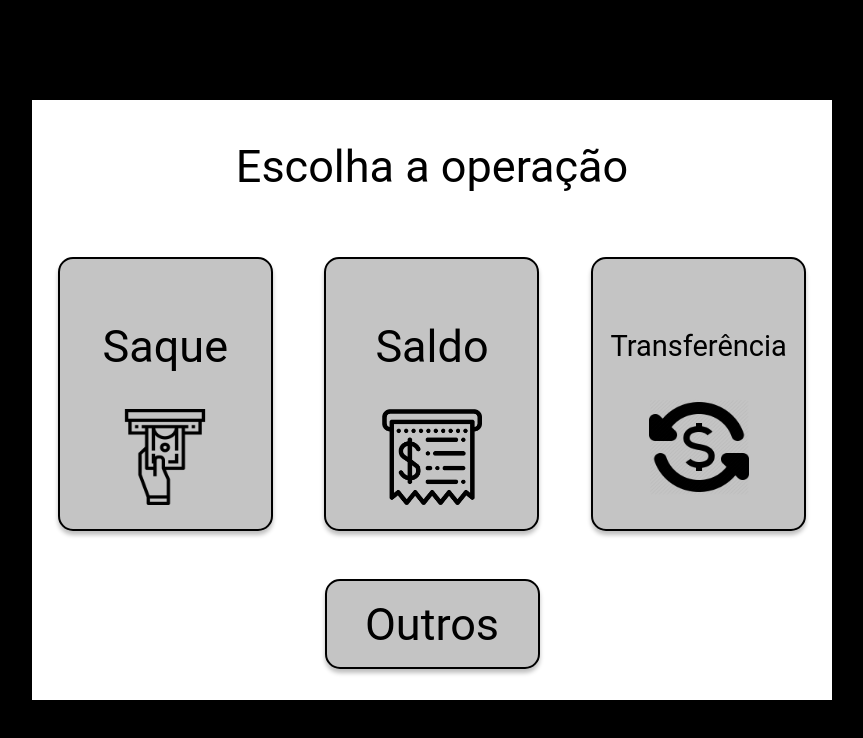
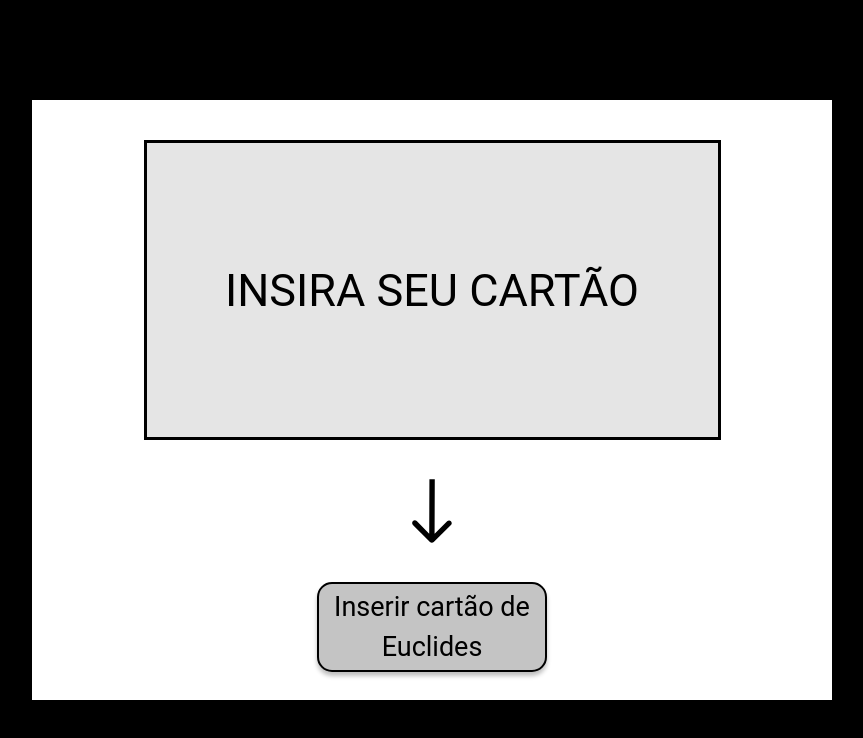
Before and after one commit to danielmatoscastro/ATM, a React (Create React App) app in the folder atm-proto/: page / in a window 1280 px wide. Shown: the top 738 px of the page, without its empty margins (208-1071 px from the left). Built offline with nearby package versions, Linux system fonts and the light colour scheme.

Commit message:
add Home.

```diff
--- a/atm-proto/src/App.js
+++ b/atm-proto/src/App.js
@@ -1,6 +1,11 @@
 import { BrowserRouter as Router, Switch, Route } from 'react-router-dom';
 import { CurrentUserProvider, CurrentOperationProvider } from 'contexts';
-import { Menu, Withdraw, SecondaryMeny } from 'pages';
+import {
+  Home,
+  Menu,
+  Withdraw,
+  SecondaryMeny,
+} from 'pages';
 
 function App() {
   return (
@@ -15,8 +20,11 @@ function App() {
               <Route path="/outros">
                 <SecondaryMeny />
               </Route>
+              <Route path="/menu">
+                <Menu />
+              </Route>
               <Route path="/">
-                <Menu />
+                <Home />
               </Route>
             </Switch>
           </div>
--- /dev/null
+++ b/atm-proto/src/pages/Home/index.js
@@ -0,0 +1,28 @@
+import { Link } from 'react-router-dom';
+import { useCurrentUser, useUsers } from 'hooks';
+import { DefaultPage, DefaultMessage, DefaultButton } from 'components';
+import { ReactComponent as DownArrow } from 'imgs/downArrow.svg';
+import './style.css';
+
+export const Home = () => {
+  const { usersIds } = useUsers();
+  const { setCurrentUser } = useCurrentUser();
+
+  return (
+    <DefaultPage>
+      <div className="h-full flex flex-col justify-between items-center pb-7">
+        <DefaultMessage className="uppercase">
+          Insira seu cartão
+        </DefaultMessage>
+        <DownArrow className="w-16 h-16" />
+        <Link to="/menu">
+          <DefaultButton className="inserir-cartao-button" onClick={() => setCurrentUser(usersIds.EUCLIDES)}>
+            Inserir cartão de Euclides
+          </DefaultButton>
+        </Link>
+      </div>
+    </DefaultPage>
+  );
+};
+
+export default Home;
--- /dev/null
+++ b/atm-proto/src/pages/Home/style.css
@@ -0,0 +1,5 @@
+.inserir-cartao-button {
+    width: 230px;
+    height: 90px;
+    font-size: 27px;
+}
--- a/atm-proto/src/pages/Menu/index.js
+++ b/atm-proto/src/pages/Menu/index.js
@@ -1,16 +1,11 @@
-import { useEffect } from 'react';
 import { Link } from 'react-router-dom';
 import { DefaultPage, DefaultButton } from 'components';
-import { useCurrentUser, useUsers, useOperations } from 'hooks';
+import { useOperations } from 'hooks';
 import './style.css';
 
 export const Menu = () => {
   const { operations, operationsIds } = useOperations();
   const operationsTop3 = operations.slice(0, 3);
-  const { usersIds } = useUsers();
-  const { setCurrentUser } = useCurrentUser();
-
-  useEffect(() => setCurrentUser(usersIds.EUCLIDES), [usersIds, setCurrentUser]);
 
   return (
     <DefaultPage>
--- a/atm-proto/src/pages/index.js
+++ b/atm-proto/src/pages/index.js
@@ -1,3 +1,4 @@
+export * from './Home';
 export * from './Menu';
 export * from './Withdraw';
 export * from './SecondaryMenu';
```
Also changed, not shown: atm-proto/src/imgs/downArrow.svg (added).
